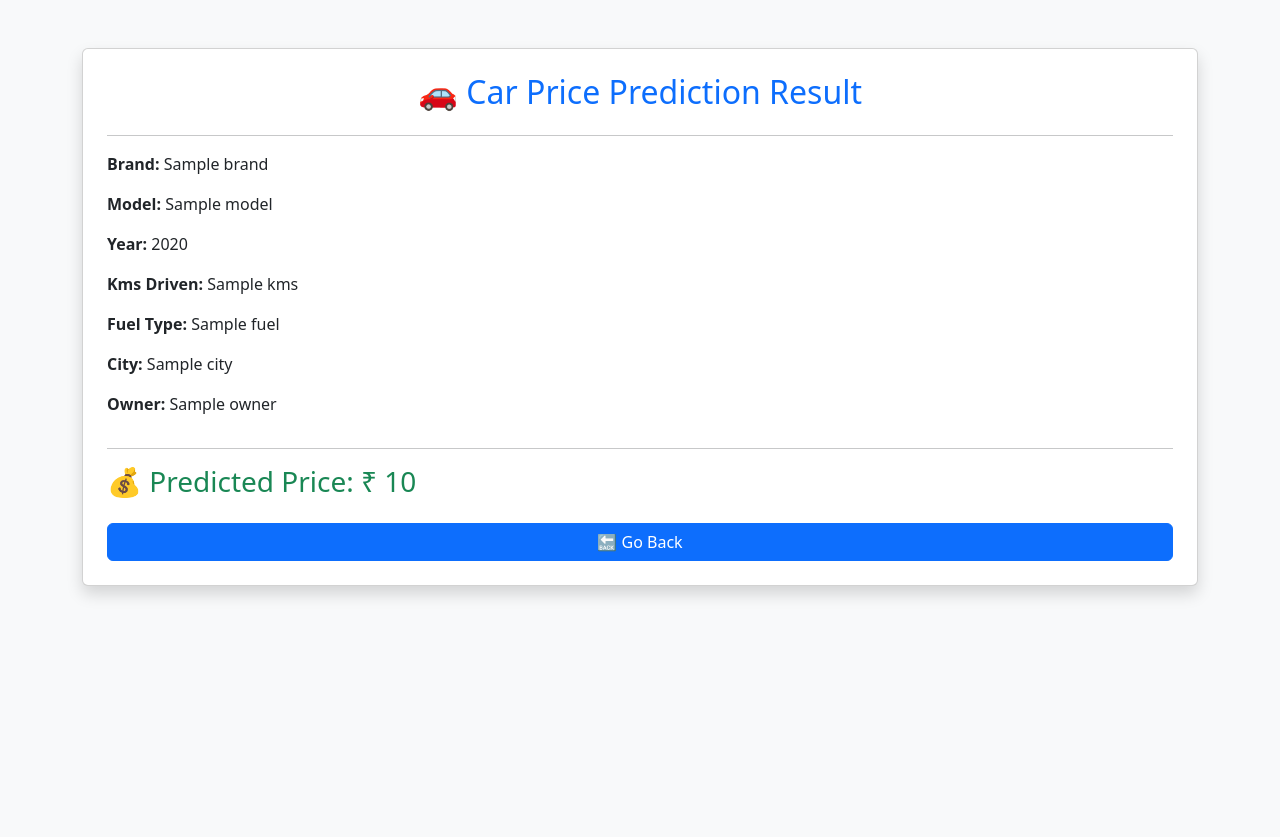
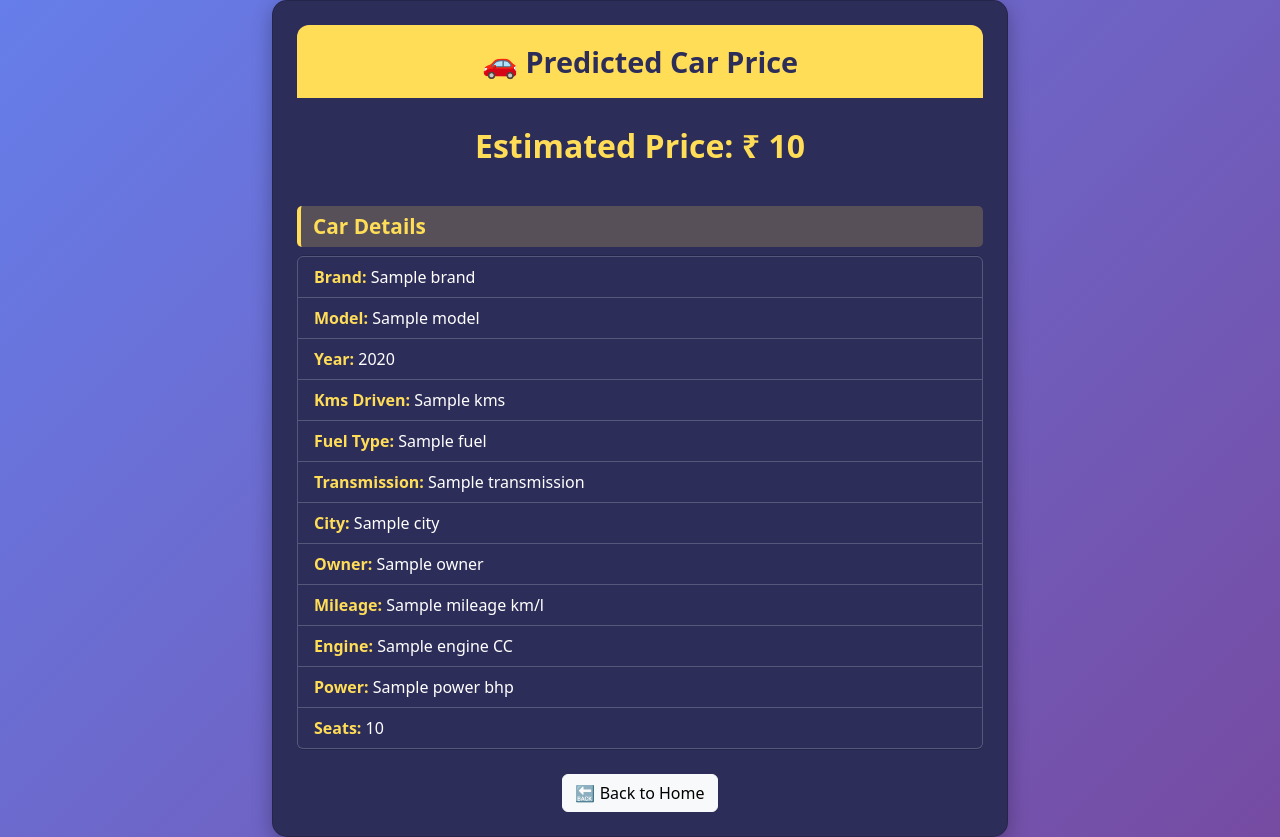
Before and after one commit to tanmaypatil0001/demo-car-price-app, a Flask app: template templates/result.html in a window 1280 px wide. Before the commit the page ends 597 px from the top, so only its background shows below. Run offline with Flask 3, Linux system fonts and the light colour scheme; the template is opened without the code that fills it: most values are stand-ins (such as "Sample title", 1, 10 or a date in 2020); parts of the project's set-up code (start-up, migrations or seed data) failed here and were passed over.

Commit message:
Describe what you changed

```diff
--- a/templates/result.html
+++ b/templates/result.html
@@ -3,24 +3,92 @@
 <head>
   <meta charset="UTF-8">
   <meta name="viewport" content="width=device-width, initial-scale=1.0">
-  <title>Prediction Result</title>
+  <title>Car Price Result</title>
   <link href="https://cdn.jsdelivr.net/npm/bootstrap@5.3.0/dist/css/bootstrap.min.css" rel="stylesheet">
+  <style>
+    body {
+      background: linear-gradient(135deg, #667eea, #764ba2);
+      min-height: 100vh;
+      display: flex;
+      align-items: center;
+      justify-content: center;
+      color: white;
+    }
+    .card {
+      border-radius: 15px;
+      box-shadow: 0px 5px 20px rgba(0,0,0,0.3);
+      background-color: #2d2d5a;
+    }
+    .price {
+      font-size: 2rem;
+      font-weight: bold;
+      color: #ffdd57;
+    }
+    /* Fix for list items visibility */
+    .list-group-item {
+      background-color: transparent;
+      color: white;
+      border: 1px solid rgba(255,255,255,0.2);
+    }
+    .list-group-item b {
+      color: #ffdd57;
+    }
+    /* Highlighted header */
+    .card-header-custom {
+      background-color: #ffdd57;
+      color: #2d2d5a;
+      font-weight: bold;
+      font-size: 1.8rem;
+      text-align: center;
+      border-radius: 12px 12px 0 0;
+      padding: 15px;
+    }
+    /* Car details heading style */
+    .section-title {
+      background-color: rgba(255, 221, 87, 0.2);
+      color: #ffdd57;
+      font-weight: bold;
+      font-size: 1.3rem;
+      padding: 8px 12px;
+      border-left: 4px solid #ffdd57;
+      border-radius: 5px;
+      margin-top: 20px;
+    }
+  </style>
 </head>
-<body class="bg-light">
-  <div class="container mt-5">
-    <div class="card shadow p-4">
-      <h2 class="text-center text-primary">🚗 Car Price Prediction Result</h2>
-      <hr>
-      <p><strong>Brand:</strong> {{ brand }}</p>
-      <p><strong>Model:</strong> {{ model }}</p>
-      <p><strong>Year:</strong> {{ year }}</p>
-      <p><strong>Kms Driven:</strong> {{ kms }}</p>
-      <p><strong>Fuel Type:</strong> {{ fuel }}</p>
-      <p><strong>City:</strong> {{ city }}</p>
-      <p><strong>Owner:</strong> {{ owner }}</p>
-      <hr>
-      <h3 class="text-success">💰 Predicted Price: ₹ {{ price }}</h3>
-      <a href="/" class="btn btn-primary mt-3">🔙 Go Back</a>
+<body>
+  <div class="container">
+    <div class="row justify-content-center">
+      <div class="col-md-8">
+        <div class="card p-4">
+
+          <!-- Highlighted header -->
+          <div class="card-header-custom">🚗 Predicted Car Price</div>
+
+          <p class="price text-center mt-4">Estimated Price: ₹ {{ price }}</p>
+
+          <!-- Highlighted Car Details -->
+          <h4 class="section-title">Car Details</h4>
+          <ul class="list-group">
+            <li class="list-group-item"><b>Brand:</b> {{ brand }}</li>
+            <li class="list-group-item"><b>Model:</b> {{ model }}</li>
+            <li class="list-group-item"><b>Year:</b> {{ year }}</li>
+            <li class="list-group-item"><b>Kms Driven:</b> {{ kms }}</li>
+            <li class="list-group-item"><b>Fuel Type:</b> {{ fuel }}</li>
+            <li class="list-group-item"><b>Transmission:</b> {{ transmission }}</li>
+            <li class="list-group-item"><b>City:</b> {{ city }}</li>
+            <li class="list-group-item"><b>Owner:</b> {{ owner }}</li>
+            <li class="list-group-item"><b>Mileage:</b> {{ mileage }} km/l</li>
+            <li class="list-group-item"><b>Engine:</b> {{ engine }} CC</li>
+            <li class="list-group-item"><b>Power:</b> {{ power }} bhp</li>
+            <li class="list-group-item"><b>Seats:</b> {{ seats }}</li>
+          </ul>
+
+          <div class="text-center mt-4">
+            <a href="/" class="btn btn-light">🔙 Back to Home</a>
+          </div>
+        </div>
+      </div>
     </div>
   </div>
 </body>
```
Also changed, not shown: templates/index.html (+33 -0 lines), car_data.csv (added), 1 other file.
